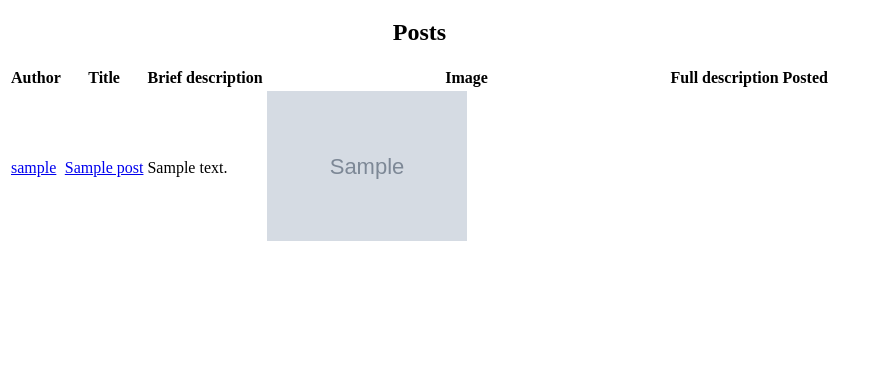
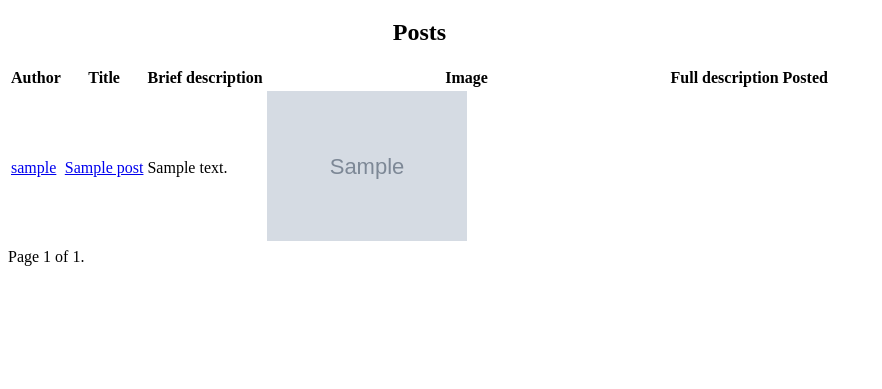
Before and after one commit to KrotYV/hillel_blog, a Django app: page /blog/posts/ in a window 1280 px wide. Shown: the part 115-504 px from the top of the page, without its empty margins (0-882 px from the left). Run offline with Django 3.2, Linux system fonts and the light colour scheme; tables that the repository leaves empty hold one stand-in row (values such as "Sample post"); grey boxes marked "Sample" are stand-in pictures.

Commit message:
pagination added

```diff
--- a/templates/blog/post_list.html
+++ b/templates/blog/post_list.html
@@ -29,4 +29,22 @@
                 </tr>
             {% endfor %}
         </table>
+
+<div class="pagination">
+    <span class="step-links">
+        {% if page_obj.has_previous %}
+            <a href="?page=1">&laquo; first</a>
+            <a href="?page={{ page_obj.previous_page_number }}">previous</a>
+        {% endif %}
+
+        <span class="current">
+            Page {{ page_obj.number }} of {{ page_obj.paginator.num_pages }}.
+        </span>
+
+        {% if page_obj.has_next %}
+            <a href="?page={{ page_obj.next_page_number }}">next</a>
+            <a href="?page={{ page_obj.paginator.num_pages }}">last &raquo;</a>
+        {% endif %}
+    </span>
+</div>
 {% endblock %}
```
